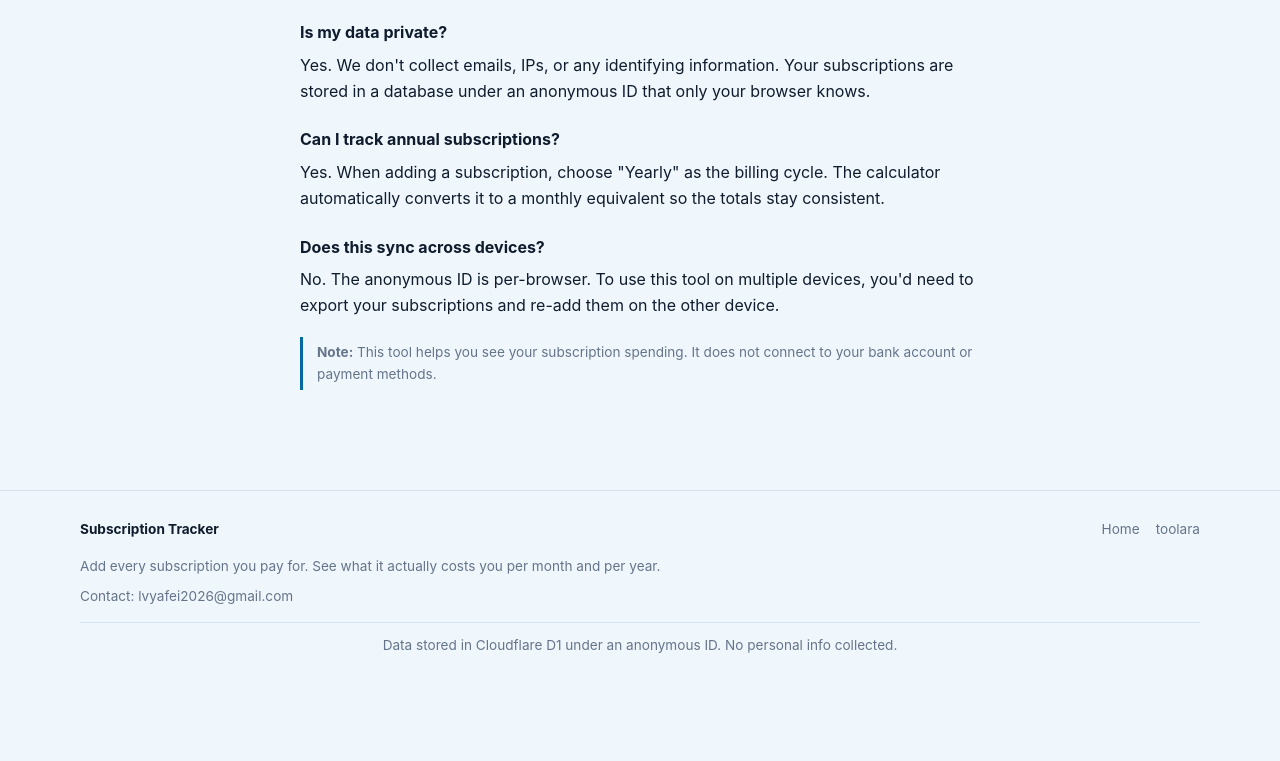
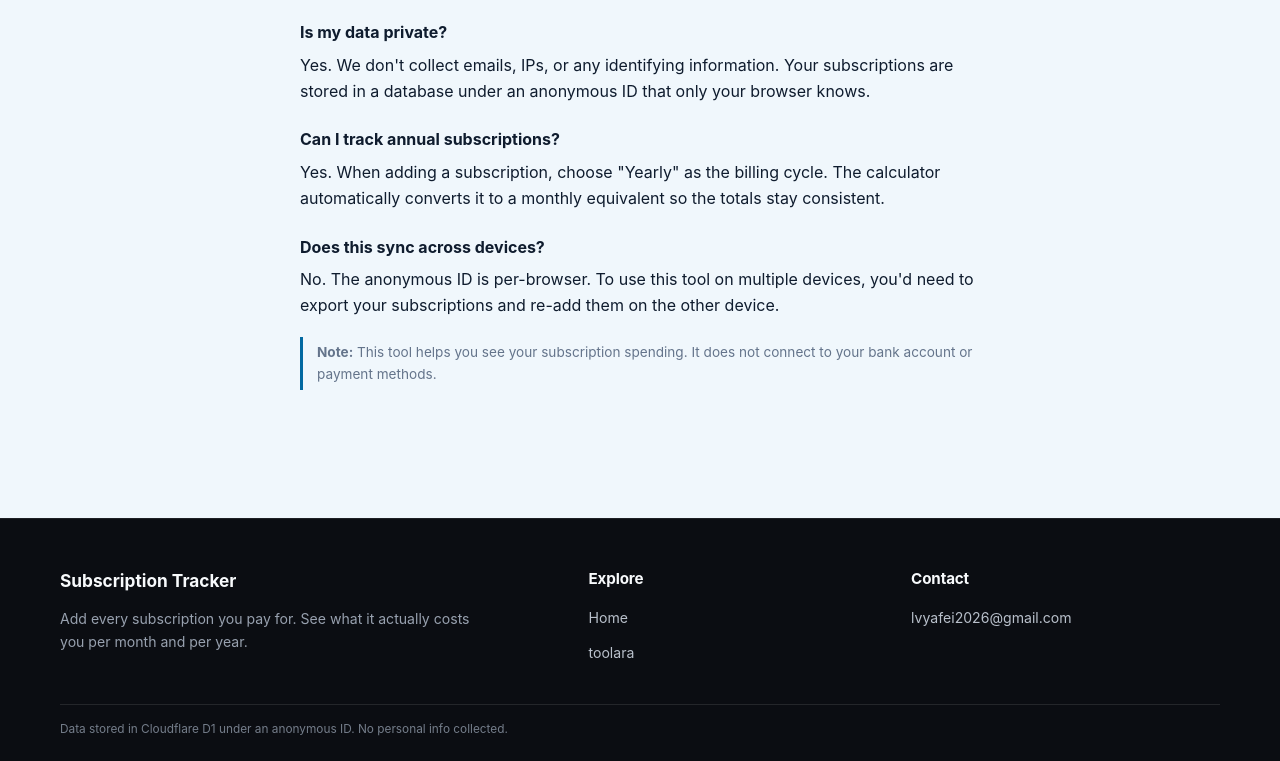
Before and after one commit to lvyafei2026-coder/subscription-tracker, a website: page public/index.html in a window 1280 px wide. Shown: the part 1771-2532 px from the top of the page. Before the commit the page ends 2464 px from the top, so only its background shows below. Drawn offline with Linux system fonts and the light colour scheme; no server answers.

Commit message:
Use three-column site footers

```diff
--- a/public/css/style.css
+++ b/public/css/style.css
@@ -162,15 +162,17 @@
   .site-nav select { min-width: 118px; }
 }
 
-.site-footer { margin-top: 36px; padding: 28px 20px 36px; border-top: 1px solid var(--border, rgba(100,116,139,0.25)); color: var(--muted, #64748b); font-size: 0.85rem; line-height: 1.6; }
-.site-footer-inner { max-width: 1120px; margin: 0 auto; }
-.site-footer-details { text-align: left; }
-.site-footer-top { display: flex; align-items: center; justify-content: space-between; gap: 16px; flex-wrap: wrap; }
-.site-footer-brand { color: var(--text, #0f1c2e); font-weight: 700; text-decoration: none; }
-.site-footer-nav { display: flex; align-items: center; gap: 16px; flex-wrap: wrap; }
-.site-footer a { color: inherit; text-decoration: none; }
-.site-footer a:hover { color: var(--accent, #2563eb); text-decoration: underline; }
-.site-footer-description { max-width: 760px; margin: 16px 0 8px; }
-.site-footer-contact { margin: 8px 0; }
-.site-footer-privacy { margin: 14px 0 0; padding-top: 12px; border-top: 1px solid var(--border, rgba(100,116,139,0.25)); }
-@media (max-width: 560px) { .site-footer-top { align-items: flex-start; flex-direction: column; gap: 10px; } .site-footer-nav { gap: 12px; } }
+.site-footer { margin-top: 64px !important; padding: 48px 24px 22px !important; background: #0b0d12 !important; border-top: 1px solid rgba(255,255,255,0.08) !important; color: #a6adbb !important; text-align: left !important; font-size: 0.88rem !important; line-height: 1.6; }
+.site-footer-inner { max-width: 1160px; margin: 0 auto; }
+.site-footer-grid { display: grid; grid-template-columns: minmax(0, 1.4fr) minmax(150px, 0.8fr) minmax(200px, 0.9fr); gap: 48px; }
+.site-footer-column { min-width: 0; }
+.site-footer-brand { display: inline-block; color: #f8fafc !important; font-size: 1.08rem; font-weight: 700; text-decoration: none; }
+.site-footer-heading { margin: 0 0 16px !important; color: #f8fafc; font-size: 0.95rem; font-weight: 650; }
+.site-footer-description { max-width: 420px; margin: 14px 0 0 !important; color: #98a1af; }
+.site-footer-nav { display: grid; justify-items: start; gap: 10px; }
+.site-footer a { color: #b9c0cb !important; text-decoration: none; }
+.site-footer a:hover { color: #fff !important; text-decoration: underline; }
+.site-footer-contact { margin: 0 !important; color: #b9c0cb; overflow-wrap: anywhere; }
+.site-footer-bottom { margin-top: 40px; padding-top: 16px; border-top: 1px solid rgba(255,255,255,0.1); color: #747d8a; font-size: 0.74rem; line-height: 1.5; }
+.site-footer-bottom p { margin: 0; }
+@media (max-width: 720px) { .site-footer { padding: 36px 20px 20px !important; } .site-footer-grid { grid-template-columns: 1fr; gap: 28px; } .site-footer-bottom { margin-top: 28px; } } .site-footer-nav { gap: 12px; } }
--- a/public/index.html
+++ b/public/index.html
@@ -170,14 +170,16 @@
 </main>
 
 <footer class="footer site-footer">
-<div class="site-footer-inner"><div class="site-footer-details">
-<div class="site-footer-top">
-<span class="site-footer-brand" data-i18n="title">Subscription Tracker</span>
-<nav class="site-footer-nav" aria-label="Quick navigation"><a href="/">Home</a><a href="https://toolara.dev/">toolara</a></nav>
+<div class="site-footer-inner">
+<div class="site-footer-grid">
+<section class="site-footer-column">
+<a class="site-footer-brand" href="/"><span class="site-footer-brand" data-i18n="title">Subscription Tracker</span></a>
+<p class="site-footer-description" data-i18n="subtitle">Add every subscription you pay for. See what it actually costs you per month and per year.</p>
+</section>
+<section class="site-footer-column"><h2 class="site-footer-heading">Explore</h2><nav class="site-footer-nav" aria-label="Quick navigation"><a href="/" data-i18n="navHome">Home</a><a href="https://toolara.dev/">toolara</a></nav></section>
+<section class="site-footer-column"><h2 class="site-footer-heading">Contact</h2><a href="mailto:lvyafei2026@gmail.com">lvyafei2026@gmail.com</a></section>
 </div>
-<p class="site-footer-description" data-i18n="subtitle">Add every subscription you pay for. See what it actually costs you per month and per year.</p>
-<p class="site-footer-contact"><span>Contact:</span> <a href="mailto:lvyafei2026@gmail.com">lvyafei2026@gmail.com</a></p>
-</div><p class="site-footer-privacy" data-i18n="footer">Data stored in Cloudflare D1 under an anonymous ID. No personal info collected.</p>
+<div class="site-footer-bottom"><p class="site-footer-privacy" data-i18n="footer">Data stored in Cloudflare D1 under an anonymous ID. No personal info collected.</p></div>
 </div>
 </footer>
 
```
